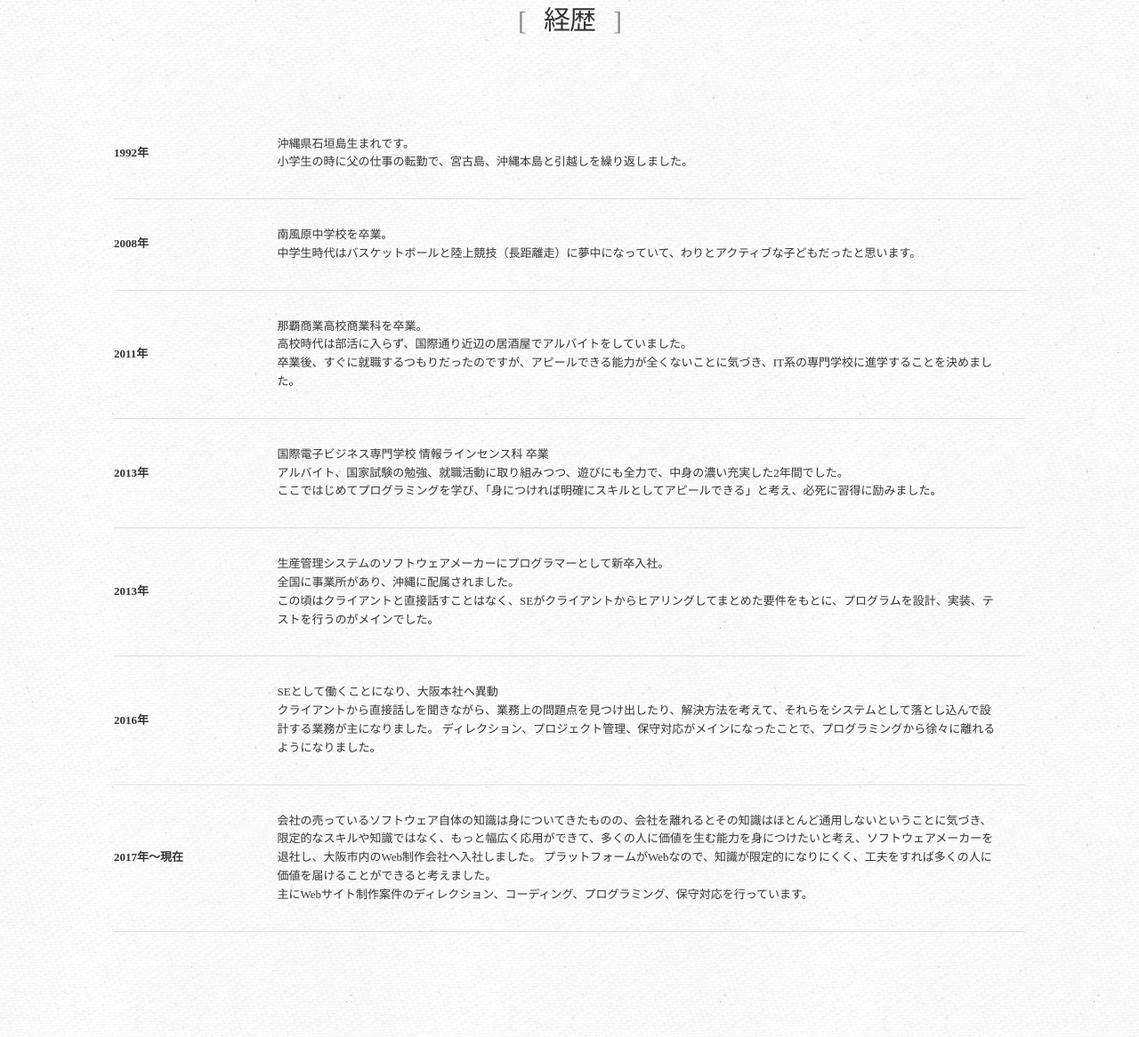
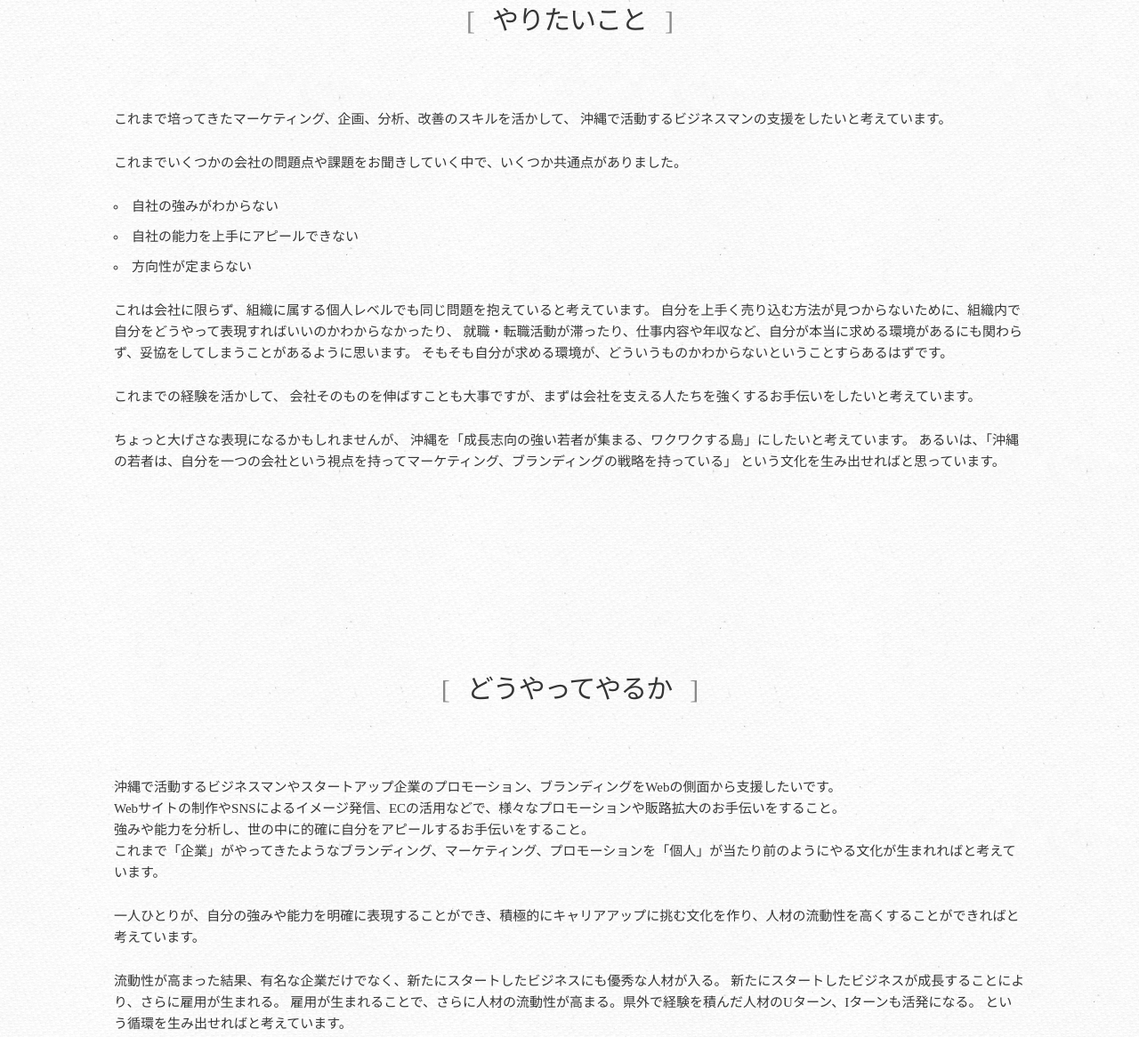
Before and after one commit to takumiozato/takumiozato, a plain HTML site: page future/index.html in a window 1280 px wide. Shown: the part 896-2062 px from the top of the page at 89% size. Drawn offline with nearby package versions, Linux system fonts and the light colour scheme.

Commit message:
futureページ

```diff
--- a/css/main.css
+++ b/css/main.css
@@ -146,7 +146,7 @@ body {
 
 .menu-list-inner a {
     font-size: 1.8rem;
-    color: #127c68;
+    color: #353535;
     text-decoration: none;
 }
 
@@ -475,7 +475,7 @@ body {
     opacity: 0;
 }
 
-@media ( max-width:468px ){
+@media ( max-width:768px ){
     .main-visual-wrapper {
         background: linear-gradient(160deg, rgba(74, 149, 182, .5) 68%, rgb(255, 255, 255) 68%,rgb(255, 255, 255) 70%, rgba(216, 205, 187, .5) 70%),
         url('../images/black-paper.png');
--- a/future/index.html
+++ b/future/index.html
@@ -23,149 +23,65 @@
 			<div class="main-visual">
 				<transition name="fadeIn">
 					<div class="main-visual-inner" v-show="isShow">
-						<p class="lead">Profile</p>
-						<p>私について</p>
+						<p class="lead">Future</p>
+						<p>これからやりたいこと</p>
 					</div>
 				</transition>
 			</div>
 			<section class="section">
 				<div class="section-inner">
-					<h2 class="section-title">経歴</h2>
-					<table class="profile-table">
-						<tr>
-							<th>1992年</th>
-							<td>
-								沖縄県石垣島生まれです。<br>
-								小学生の時に父の仕事の転勤で、宮古島、沖縄本島と引越しを繰り返しました。
-							</td>
-						</tr>
-						<tr>
-							<th>2008年</th>
-							<td>
-								南風原中学校を卒業。<br>
-								中学生時代はバスケットボールと陸上競技（長距離走）に夢中になっていて、わりとアクティブな子どもだったと思います。
-							</td>
-						</tr>
-						<tr>
-							<th>2011年</th>
-							<td>
-								那覇商業高校商業科を卒業。<br>
-								高校時代は部活に入らず、国際通り近辺の居酒屋でアルバイトをしていました。<br>
-								卒業後、すぐに就職するつもりだったのですが、アピールできる能力が全くないことに気づき、IT系の専門学校に進学することを決めました。
-							</td>
-						</tr>
-						<tr>
-							<th>2013年</th>
-							<td>
-								国際電子ビジネス専門学校 情報ラインセンス科 卒業<br>
-								アルバイト、国家試験の勉強、就職活動に取り組みつつ、遊びにも全力で、中身の濃い充実した2年間でした。<br>
-								ここではじめてプログラミングを学び、「身につければ明確にスキルとしてアピールできる」と考え、必死に習得に励みました。
-							</td>
-						</tr>
-						<tr>
-							<th>2013年</th>
-							<td>
-								生産管理システムのソフトウェアメーカーにプログラマーとして新卒入社。<br>
-								全国に事業所があり、沖縄に配属されました。<br>
-								この頃はクライアントと直接話すことはなく、SEがクライアントからヒアリングしてまとめた要件をもとに、プログラムを設計、実装、テストを行うのがメインでした。
-							</td>
-						</tr>
-						<tr>
-							<th>2016年</th>
-							<td>
-								SEとして働くことになり、大阪本社へ異動<br>
-								クライアントから直接話しを聞きながら、業務上の問題点を見つけ出したり、解決方法を考えて、それらをシステムとして落とし込んで設計する業務が主になりました。
-								ディレクション、プロジェクト管理、保守対応がメインになったことで、プログラミングから徐々に離れるようになりました。
-							</td>
-						</tr>
-						<tr>
-							<th>2017年〜現在</th>
-							<td>
-								会社の売っているソフトウェア自体の知識は身についてきたものの、会社を離れるとその知識はほとんど通用しないということに気づき、限定的なスキルや知識ではなく、もっと幅広く応用ができて、多くの人に価値を生む能力を身につけたいと考え、ソフトウェアメーカーを退社し、大阪市内のWeb制作会社へ入社しました。
-								プラットフォームがWebなので、知識が限定的になりにくく、工夫をすれば多くの人に価値を届けることができると考えました。<br>
-								主にWebサイト制作案件のディレクション、コーディング、プログラミング、保守対応を行っています。
-							</td>
-						</tr>
-					</table>
-				</div>
-			</section>
-			<section class="section policy">
-				<div class="section-inner">
-					<h2 class="section-title">大事にしていること</h2>
-					<div class="policy-list">
-						<div class="policy-contents">
-							<h3 class="contents-header">協力する</h3>
+					<h2 class="section-title">やりたいこと</h2>
+					<div>
 						<p>
-								他者への協力、支援を惜しまない。<br>
-								組織内での個人の成果にこだわらず、チームで大きな成果をあげることを目指す。
+							これまで培ってきたマーケティング、企画、分析、改善のスキルを活かして、
+							沖縄で活動するビジネスマンの支援をしたいと考えています。
 						</p>
-						</div>
-						<div class="policy-contents">
-							<h3 class="contents-header">継続する</h3>
 						<p>
-								明確な目標を立て、達成するために必要なことをコツコツと積み重ねる。<br>
-								本質から外れないようにしつつ、もっと楽な方法を考えたり、無駄なやり方を捨てる工夫も忘れない。
+							これまでいくつかの会社の問題点や課題をお聞きしていく中で、いくつか共通点がありました。
 						</p>
-						</div>
-						<div class="policy-contents">
-							<h3 class="contents-header">仕事を楽しむ</h3>
+						<ul>
+							<li>自社の強みがわからない</li>
+							<li>自社の能力を上手にアピールできない</li>
+							<li>方向性が定まらない</li>
+						</ul>
 						<p>
-								尊敬できる人たちと働ける環境を求め、一緒に働けることを楽しむ。<br>
-								前向きな姿勢を忘れず、楽しむ余裕を持つ。
+							これは会社に限らず、組織に属する個人レベルでも同じ問題を抱えていると考えています。
+							自分を上手く売り込む方法が見つからないために、組織内で自分をどうやって表現すればいいのかわからなかったり、
+							就職・転職活動が滞ったり、仕事内容や年収など、自分が本当に求める環境があるにも関わらず、妥協をしてしまうことがあるように思います。
+							そもそも自分が求める環境が、どういうものかわからないということすらあるはずです。
 						</p>
-						</div>
+						<p>
+							これまでの経験を活かして、
+							会社そのものを伸ばすことも大事ですが、まずは会社を支える人たちを強くするお手伝いをしたいと考えています。
+						</p>
+						<p>
+							ちょっと大げさな表現になるかもしれませんが、
+							沖縄を「成長志向の強い若者が集まる、ワクワクする島」にしたいと考えています。
+							あるいは、「沖縄の若者は、自分を一つの会社という視点を持ってマーケティング、ブランディングの戦略を持っている」
+							という文化を生み出せればと思っています。
+						</p>
 					</div>
 				</div>
 			</section>
 			<section class="section">
 				<div class="section-inner">
-					<h2 class="section-title">好きなもの</h2>
-					<div class="favorite-list">
-						<div class="favorite-contents">
-							<div class="text-wrapper">
-								<h3 class="contents-header">読書</h3>
+					<h2 class="section-title">どうやってやるか</h2>
+					<div>
 						<p>
-									本を読むのが好きです。<br>
-									月に10冊ほど読んでいる時期があったのですが、最近は「量より質」で考えています。<br>
-									読みたい本をリストアップして、それぞれどんなことが書かれている本か、その本を読んで何を学びたいか、などをじっくり考えて、月に1冊だけ本を買って読むようにしています。<br>
-									(小説や軽い読み物は空いた時間や移動中にしょっちゅう読んでいます。)<br>
+							沖縄で活動するビジネスマンやスタートアップ企業のプロモーション、ブランディングをWebの側面から支援したいです。<br>
+							Webサイトの制作やSNSによるイメージ発信、ECの活用などで、様々なプロモーションや販路拡大のお手伝いをすること。<br>
+							強みや能力を分析し、世の中に的確に自分をアピールするお手伝いをすること。<br>
+							これまで「企業」がやってきたようなブランディング、マーケティング、プロモーションを「個人」が当たり前のようにやる文化が生まれればと考えています。
 						</p>
-							</div>
-							<div class="image-wrapper">
-								<img src="../images/favorite_1.jpg" alt="読書" class="favorite-image">
-								<small>がっつり本を読むときは、筆記用具を用意して、気になった部分はメモ帳に書いて巻末に貼り付けるようにしています。</small>
-							</div>
-						</div>
-						<div class="favorite-contents">
-							<div class="text-wrapper">
-								<h3 class="contents-header">猫</h3>
 						<p>
-									実家で3匹猫を飼ってます。<br>
-									ある日突然、出張から帰ってくるとお家に1匹猫がいました。（弟が拾ってきたようです。）<br>
-									その猫が子どもを生み、そのうちの何匹かは知り合いに譲って、残った猫たちがお家にいます。<br>
-									もともと犬派でしたが、今ではすっかり猫派です。癒されます。
+							一人ひとりが、自分の強みや能力を明確に表現することができ、積極的にキャリアアップに挑む文化を作り、人材の流動性を高くすることができればと考えています。
 						</p>
-							</div>
-							<div class="image-wrapper">
-								<img src="../images/favorite_2.jpg" alt="猫" class="favorite-image">
-								<small>たまに実家に帰ると、この子だけが近づいてくれて、他の2匹は僕のことを忘れているのか、怖がって逃げていきます...</small>
-							</div>
-						</div>
-						<div class="favorite-contents">
-							<div class="text-wrapper">
-								<h3 class="contents-header">音楽</h3>
 						<p>
-									音楽を聴くのが好きで、高校生の頃はCDを買いあさっていました。<br>
-									とくにビートルズが大好きです。<br>
-									専門学生時代、お題自由の校内プレゼン大会があり、そこでビートルズの魅力についてプレゼンし、3位入賞しました。<br>
-									（ちなみに1位は自作のアプリケーションについてのプレゼン、2位は国家試験合格までの取り組みについてのプレゼンでした。お題自由とはいえ、学業とまったく関係無いことをプレゼンしたことが、自分でも不思議です。）
+							流動性が高まった結果、有名な企業だけでなく、新たにスタートしたビジネスにも優秀な人材が入る。
+							新たにスタートしたビジネスが成長することにより、さらに雇用が生まれる。
+							雇用が生まれることで、さらに人材の流動性が高まる。県外で経験を積んだ人材のUターン、Iターンも活発になる。
+							という循環を生み出せればと考えています。
 						</p>
-							</div>
-							<div class="image-wrapper">
-								<img src="../images/favorite_3.jpg" alt="ビートルズ" class="favorite-image">
-								<small>音楽そのものだけでなく、些細なアイディアを音楽に発展させたり、既成概念にとらわれず、使う楽器や歌詞、レコーディング方法など、実験的なアプローチを繰り返したクリエイティブな面にも強く魅力を感じます。</small>
-							</div>
-						</div>
 					</div>
 				</div>
 			</section>
```
Also changed, not shown: index.html (+5 -6 lines). Lines whose indentation alone changed are shown as unchanged.
